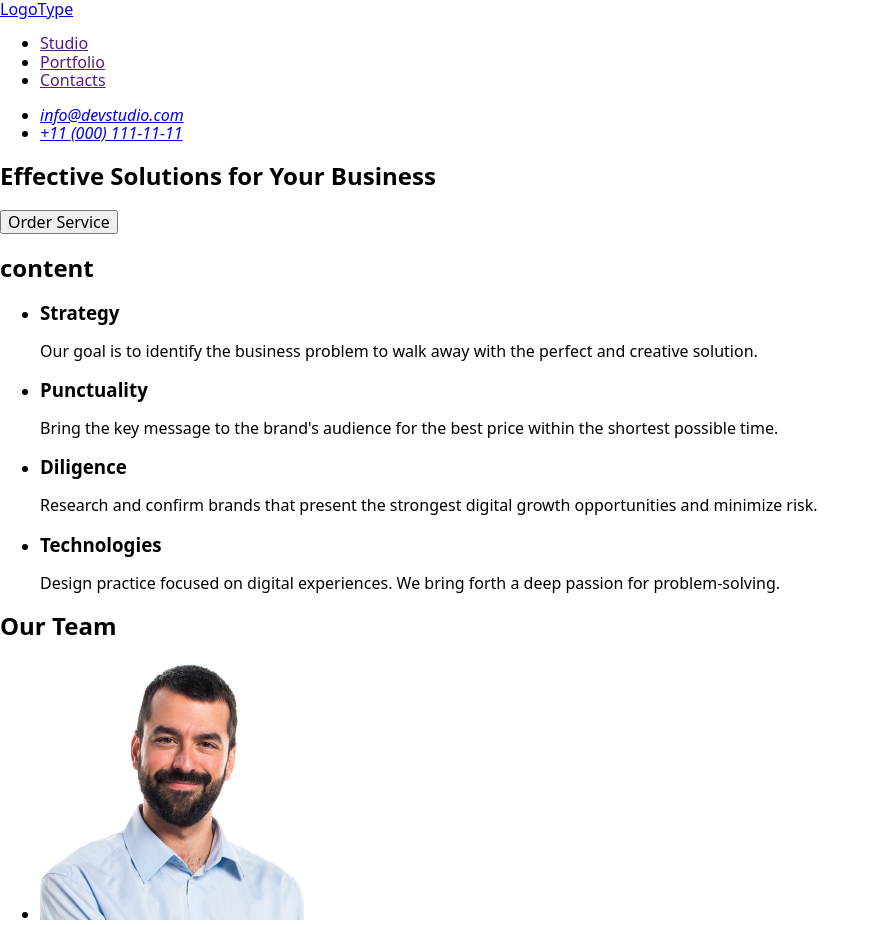
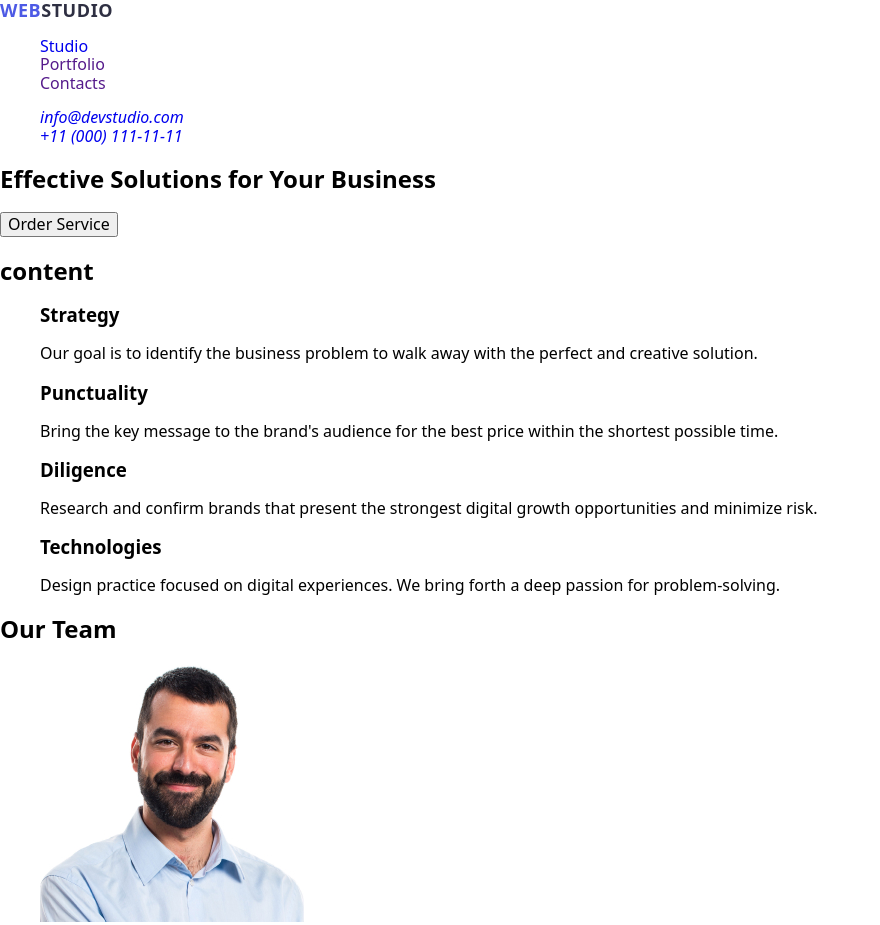
Before and after one commit to nataliia-herasymchuk253/goit-markup-hw-02, a plain HTML site: page index.html in a window 1280 px wide. Shown: the top 925 px of the page, without its empty margins (0-880 px from the left). Drawn offline with nearby package versions, Linux system fonts and the light colour scheme.

Commit message:
second commit

```diff
--- a/css/styles.css
+++ b/css/styles.css
@@ -1,2 +1,24 @@
 /*font-family: "Raleway", sans-serif;
 font-family: "Roboto", sans-serif;*/
+  body {
+    font-family: "Roboto", sans-serif
+    color: #434455;
+    background-color: #fff;
+  }
+  ul, ol {
+    list-style-type: none;
+  }
+  a {
+    text-decoration: none;
+  }
+  .logo {
+font-weight: 700;
+    font-size: 18px;
+    line-height: 1.17;
+    letter-spacing: 0.03em;
+    text-transform: uppercase;
+    color: #4d5ae5;
+  }
+  .header-logo .logo-part {
+        color: #2e2f42;
+  }
--- a/index.html
+++ b/index.html
@@ -5,8 +5,8 @@
     <meta name="viewport" content="width=device-width, initial-scale=1.0">
     <title>WEBSTUDIO</title>
 
-<link rel="preconnect" href="https://fonts.googleapis.com">
-<link rel="preconnect" href="https://fonts.gstatic.com" crossorigin>
+<link rel="preconnect" href="https://fonts.googleapis.com" >
+<link rel="preconnect" href="https://fonts.gstatic.com" crossorigin >
 <link href="https://fonts.googleapis.com/css2?family=Raleway:wght@700&family=Roboto:wght@400;500;700&display=swap"
     rel="stylesheet">
 
@@ -18,20 +18,20 @@
 </head>
 <body>
 
-    <header>
-        <nav>
-            <a href="./index.html">LogoType</a>
-            <ul>
-                <li><a href="">Studio</a></li>
-                <li><a href="">Portfolio</a></li>
-                <li><a href="">Contacts</a></li>
+    <header class="page-header">
+        <nav class="header-nav">
+            <a class="logo header-logo" href="./index.html">Web<span class="logo-part">Studio</span></a>
+            <ul class="nav-list">
+                <li class="nav-item"><a class="nav-link" href="./index.html">Studio</a></li>
+                <li class="nav-item"><a class="nav-link" href="">Portfolio</a></li>
+                <li class="nav-item"><a class="nav-link" href="">Contacts</a></li>
             </ul>
         </nav>
 
-        <address>
-            <ul>
-                <li><a href="mailto:info@devstudio.com">info@devstudio.com</a><br /></li>
-                <li><a href="tel:+110001111111">+11 (000) 111-11-11</a><br /></li>
+        <address class="contacts">
+            <ul class="contacts-list">
+                <li class="contacts-item"><a class="contacts-link" href="mailto:info@devstudio.com">info@devstudio.com</a><br /></li>
+                <li class="contacts-item"><a class="contacts-link" href="tel:+110001111111">+11 (000) 111-11-11</a><br /></li>
             </ul>
         </address>
 
```
